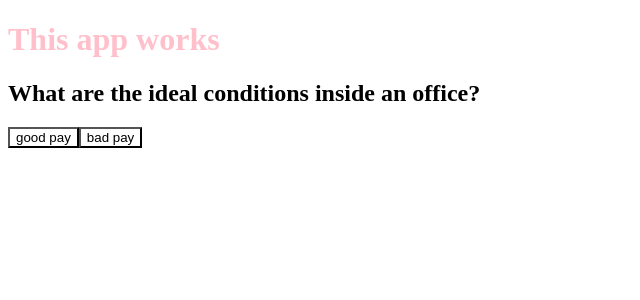
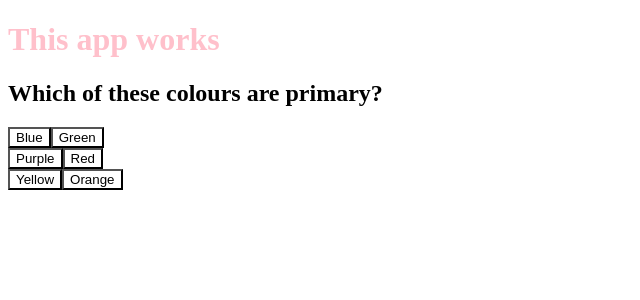
Before and after one commit to FaridahAbdulsalam/tech-test, a React (Vite) app: page / in a window 1280 px wide. Shown: the top 300 px of the page, without its empty margins (0-640 px from the left). Built offline with nearby package versions, Linux system fonts and the light colour scheme.

Commit message:
toggles work

```diff
--- a/src/App.tsx
+++ b/src/App.tsx
@@ -6,12 +6,19 @@ import { questions } from './questions';
 
 function App() {
 
-  const [selectedOption, setSelectedOption] = useState<string>("")
-  const [currentQuestion, setCurrentQuestion] = useState<number>(2)
+  const [selectedAnswers, setSelectedAnswers] = useState<string[]>([])
+  const [currentQuestion, setCurrentQuestion] = useState<number>(0)
   const [isLocked, setLocked] = useState<boolean>(false)
 
- const handleToggle = (option: string) => {
-  setSelectedOption(option);
+ const handleToggle = (selectedAnswer: string, index: number) => {
+    const updatedAnswers = [...selectedAnswers];
+    updatedAnswers[index] = selectedAnswer;
+    setSelectedAnswers(updatedAnswers);
+
+    const correctAnswers = questions[currentQuestion].correctAnswers;
+    if(correctAnswers.every(answer => updatedAnswers.includes(answer))){
+      setLocked(true)
+    }
  }
 
 
@@ -19,7 +26,16 @@ function App() {
     <>
     <h1>This app works</h1>
     <Question label={questions[currentQuestion].question}/>
-    <ToggleButton optionA={questions[currentQuestion].options[0]} optionB={questions[currentQuestion].options[1]}  selectedOption={selectedOption} correctAnswer={questions[currentQuestion].correctAnswers} onToggle={handleToggle} />
+    {questions[currentQuestion].sets.map((set, index) => (
+      <ToggleButton
+      key={index}
+      optionA={set.optionA}
+      optionB={set.optionB}
+      selectedAnswer={selectedAnswers[index]}
+      correctAnswer={questions[currentQuestion].correctAnswers}
+      onToggle={(answer) => handleToggle(answer, index)}
+      isLocked={isLocked}/>
+    ))}
 
       </>
   )
--- a/src/components/ToggleButton.tsx
+++ b/src/components/ToggleButton.tsx
@@ -1,36 +1,54 @@
-import React, { useState } from 'react'
+import React, { useState } from "react";
 import "./ToggleButton.scss";
 
 type ToggleProps = {
-    optionA: string,
-    optionB : string,
-    optionC?: string,
-    selectedOption: string,
-    correctAnswer: string[],
-    onToggle: (oprion: string) => void;
-}
+  optionA: string;
+  optionB: string;
+  optionC?: string;
+  selectedAnswer?: string;
+  correctAnswer: string[];
+  onToggle: (option: string) => void;
+  isLocked: boolean;
+};
 
-const ToggleButton = ({optionA, optionB, selectedOption, correctAnswer, onToggle} : ToggleProps) => {
-
-    const handleOptionAClick = () => {
-        onToggle("optionA")
+const ToggleButton = ({
+  optionA,
+  optionB,
+  optionC,
+  selectedAnswer,
+  correctAnswer,
+  onToggle,
+  isLocked,
+}: ToggleProps) => {
+  const handleOptionClick = (option: string) => {
+    if (!isLocked) {
+      onToggle(option);
     }
-    const handleOptionBClick = () => {
-        onToggle("optionB")
-    }
+  };
 
   return (
     <div>
-      <button onClick={handleOptionAClick}
-      style={{backgroundColor: selectedOption === "optionA" ? 'lightpink' : 'white'}}>
+      <button
+        onClick={() => handleOptionClick(optionA)}
+        disabled={isLocked}
+        style={{
+          backgroundColor: selectedAnswer === optionA ? "lightpink" : "white",
+        }}
+      >
         {optionA}
       </button>
-      <button onClick={handleOptionBClick}
-      style={{backgroundColor: selectedOption === "optionB" ? 'lightpink' : 'white'}}>
+
+      <button
+        onClick={() => handleOptionClick(optionB)}
+        disabled={isLocked}
+        style={{
+          backgroundColor: selectedAnswer === optionB ? "lightpink" : "white",
+        }}
+      >
         {optionB}
       </button>
     </div>
-  )
-}
+  );
+};
 
-export default ToggleButton
+export default ToggleButton;
--- a/src/questions.ts
+++ b/src/questions.ts
@@ -2,26 +2,33 @@
 export const questions = [
     {
         question: "Which of these colours are primary?",
-        options: ["Blue", "Green", "Yellow", "Orange", "Red", "Purple"],
+        sets: [
+            {optionA: "Blue", optionB: "Green"},
+            {optionA: "Purple", optionB: "Red"},
+            {optionA: "Yellow", optionB: "Orange"},
+        ],
         correctAnswers: ["Blue", "Red", "Yellow"],
     },
 
     {
         question: "Which of these words are spelt correctly",
-        options: ["enourmous", "enormous", "gigantic", "gijantic"],
+        sets: [
+            {optionA: "enourmous", optionB: "enormous"},
+            {optionA: "gijantic", optionB: "gigantic"},
+        ],
         correctAnswers: ["enormous", "gigantic"]
     },
 
-    {
-        question: "What are the ideal conditions inside an office?",
-        options: ["good pay", "bad pay", "lots of meetings", "less meetings", "free coffee, expensive coffee"],
-        correctAnswers: ["good pay", "lots of meetings", "free coffee"]
-    },
+    // {
+    //     question: "What are the ideal conditions inside an office?",
+    //     options: ["good pay", "bad pay", "lots of meetings", "less meetings", "free coffee, expensive coffee"],
+    //     correctAnswers: ["good pay", "lots of meetings", "free coffee"]
+    // },
 
-    {
-        question: "Which of these singers are British?",
-        options: ["Beyonce", "Ed Sheeran", "Celine Dion", "Jessie J"],
-        correctAnswers: ["Ed Sheeran", "Jessie J"]
-    }
+    // {
+    //     question: "Which of these singers are British?",
+    //     options: ["Beyonce", "Ed Sheeran", "Celine Dion", "Jessie J"],
+    //     correctAnswers: ["Ed Sheeran", "Jessie J"]
+    // }
 
 ]
```
